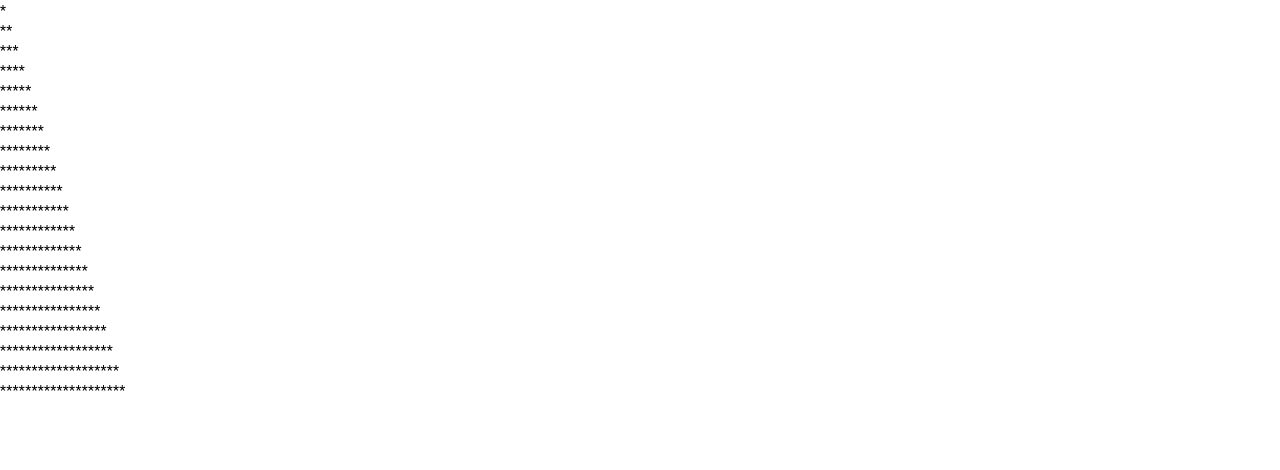
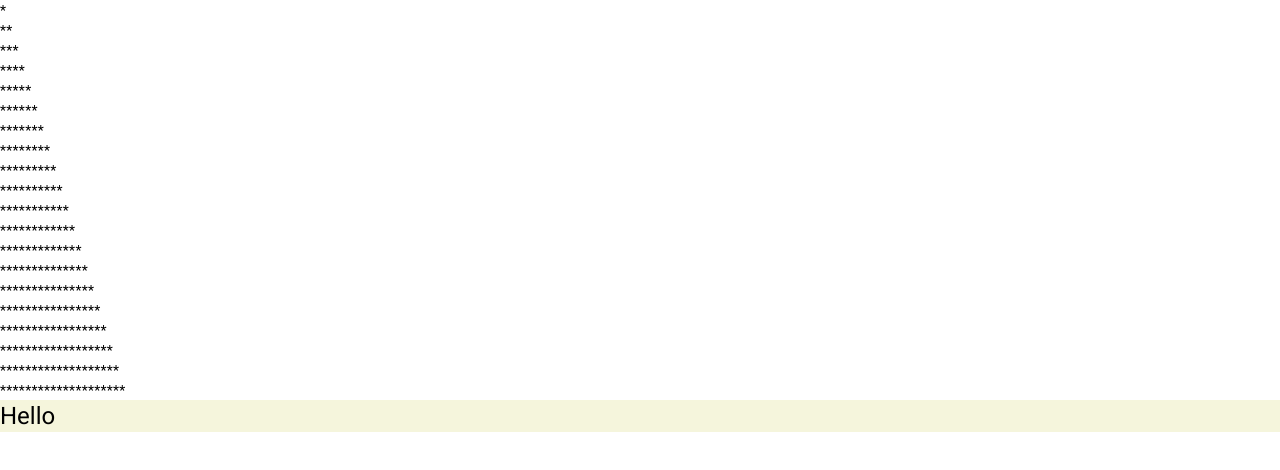
Before and after one commit to GillelaSumanth/FORMS2, an Angular app: page / in a window 1280 px wide. Shown: the top 470 px of the page. Built offline with nearby package versions, Linux system fonts and the light colour scheme.

Commit message:
sumanth -changes in comany on 300924

```diff
--- a/src/app/app.component.html
+++ b/src/app/app.component.html
@@ -37,3 +37,4 @@ table, td {
     </div>
   </div>
   <router-outlet></router-outlet>
+  <app-company></app-company>
--- a/src/app/app.component.ts
+++ b/src/app/app.component.ts
@@ -3,10 +3,13 @@ import { CommonModule } from '@angular/common';
 import { RouterOutlet } from '@angular/router';
 import { FileComponent } from './file/file.component';
 import { MatButtonModule } from '@angular/material/button';
+import { CompanyComponent } from './company/company.component';
 @Component({
   selector: 'app-root',
   standalone: true,
-  imports: [ RouterOutlet,FileComponent,CommonModule,MatButtonModule],
+  imports: [ RouterOutlet,FileComponent,CommonModule,MatButtonModule,
+    CompanyComponent
+  ],
   templateUrl: './app.component.html',
   styleUrl: './app.component.css'
 })
--- a/src/app/company/company.component.css
+++ b/src/app/company/company.component.css
@@ -0,0 +1,3 @@
+.form{
+    background-color: beige;
+}
--- a/src/app/company/company.component.html
+++ b/src/app/company/company.component.html
@@ -1 +1,3 @@
-<p>company works!</p>
+<form class="form">
+<h1>Hello</h1>
+</form>
```
